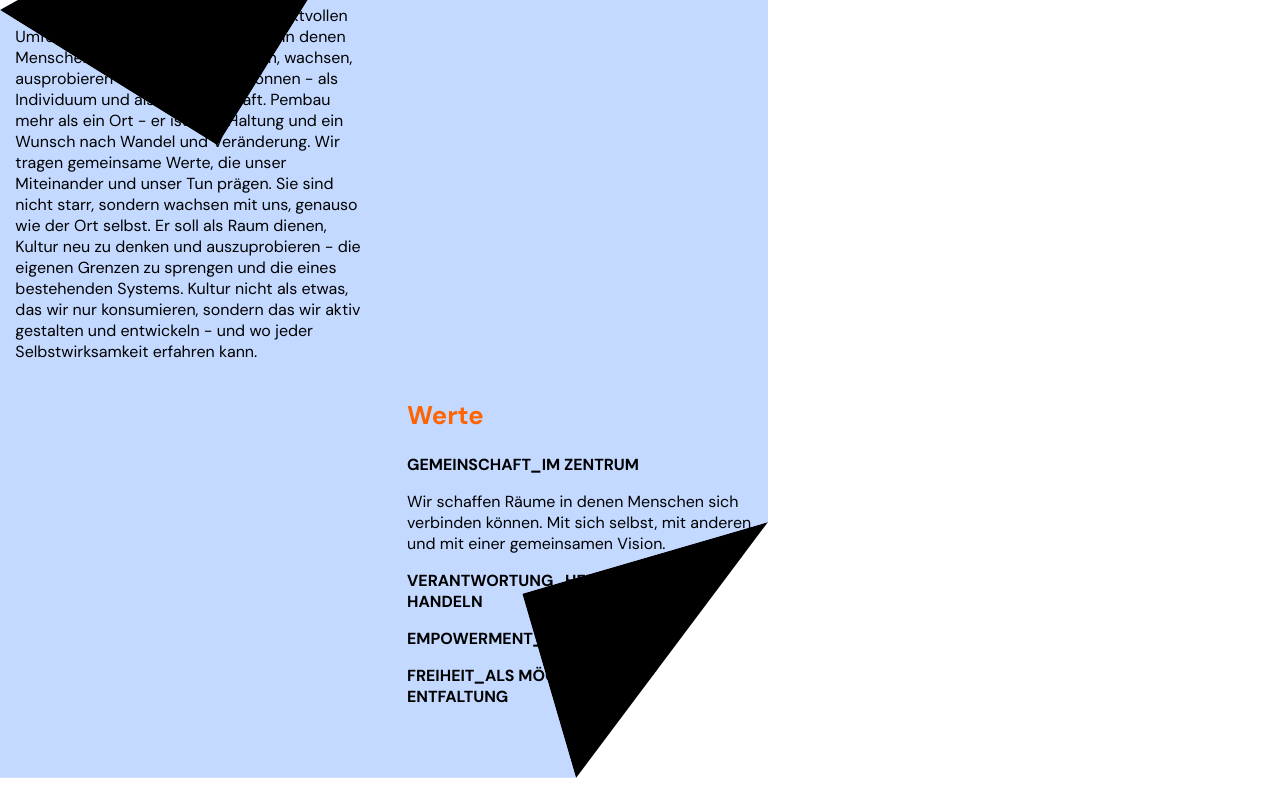
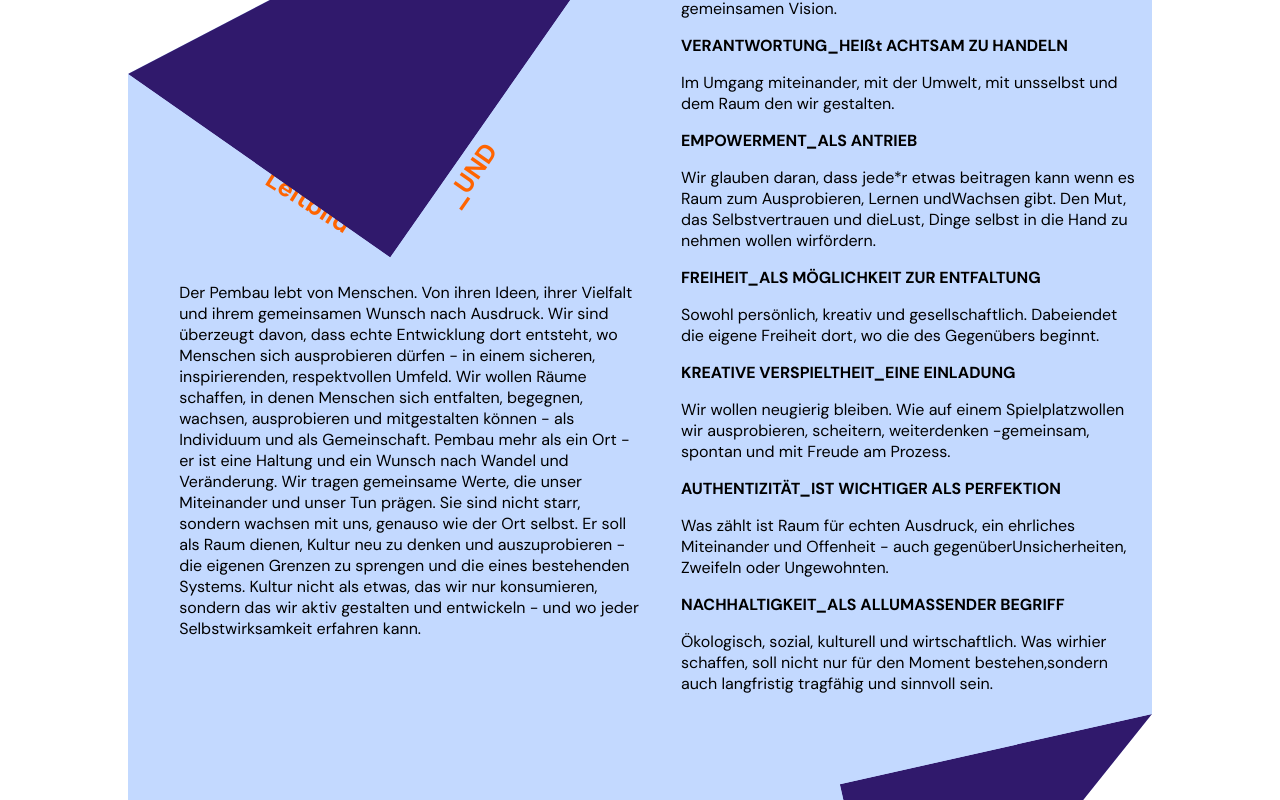
Before and after one commit to Knolldeboll/Pembau, a React (Vite) app in the folder pembau/: page /Pembau/About in a window 1280 px wide. Shown: the part 2720-3520 px from the top of the page. Built offline with nearby package versions, Linux system fonts and the light colour scheme.

Commit message:
zwischencommitt für pause, mainly leitbild fast feddich

```diff
--- a/pembau/src/AboutAktuell.tsx
+++ b/pembau/src/AboutAktuell.tsx
@@ -118,17 +118,13 @@ const AboutAktuell = () => {
 
 
       {/*Leitbild neu/skalierbar: */}
-      <div className="leitbild leitbildSmall">
+      <div className="leitbild leitbildSmall" style={{ display: "flex", justifyContent: "center" }}>
+        <CollapseFrame width={80} height={100} rotation={0} folds={{ topLeft: { horPercent: 60, vertPercent: 25, perma: true }, bottomRight: { horPercent: 25, vertPercent: 25, perma: false } }} foldColor="#30196C">
+          <h2 style={{ rotate: "32deg", position: "absolute", left: "13%", top: "32%", zIndex: "3" }}>Leitbild</h2>
+          <h2 style={{ rotate: "-55deg", position: "absolute", left: "30%", top: "30%", zIndex: "3" }}>_UND</h2>
+          <div id="leitbildtextcontainer" style={{ width: "100%", height: "100%", backgroundColor: "#C3D9FF" }}>
 
-        <CollapseFrame width={60} height={80} rotation={0} folds={{ topLeft: { horPercent: 60, vertPercent: 25, perma: true }, bottomRight: { horPercent: 25, vertPercent: 25, perma: false } }} foldColor="#000000">
-          <div id="leitbildtextcontainer" style={{ width: "100%", height: "100%", backgroundColor: "#C3D9FF", display: "flex", flexDirection: "column" }}>
-
-            {/**Free float h2 */}
-            <h2 style={{ zIndex: "3" }}>Leitbild_UND</h2>
-
-
-            {/**Achtung: ist diagonal getauscht worden! */}
-            <div id="lowerlefttext" style={{ flex: "none", marginLeft: "2%", width: "45%", alignSelf: "flex-start", marginTop: "auto" }}>
+            <div id="lowerlefttext" style={{ position: "absolute", top: "40%", left: "5%", width: "45%", }}>
               <p>Der Pembau lebt von Menschen. Von ihren Ideen, ihrer Vielfalt und ihrem gemeinsamen Wunsch nach Ausdruck.
                 Wir sind überzeugt davon, dass echte Entwicklung dort entsteht, wo Menschen sich ausprobieren dürfen - in einem sicheren, inspirierenden, respektvollen Umfeld. Wir wollen Räume schaffen, in denen Menschen sich entfalten, begegnen, wachsen, ausprobieren und mitgestalten können - als Individuum und als Gemeinschaft.
                 Pembau mehr als ein Ort - er ist eine Haltung und ein Wunsch nach Wandel und Veränderung.
@@ -138,34 +134,112 @@ const AboutAktuell = () => {
               </p>
             </div>
 
-            <div id="upperrighttext" style={{ flex: "none", alignSelf: "flex-end", marginRight: "2%", width: "45%", marginBottom: "auto" }}>
+            <div id="upperrighttext" className="hide-scrollbar-blue" style={{ position: "absolute", top: "7%", right: "1%", width: "45%", overflowY: "scroll", height: "90%" }}>
               <h2>Werte</h2>
 
               <h3>GEMEINSCHAFT_IM ZENTRUM</h3>
-              <p>Wir schaffen Räume in denen Menschen sich verbinden können. Mit sich selbst, mit anderen und mit einer gemeinsamen Vision. </p>
+              <p>Wir schaffen Räume in denen Menschen sich<wbr />
+                verbinden können. Mit sich selbst, mit anderen und<wbr />
+                mit einer gemeinsamen Vision. </p>
 
               <h3>VERANTWORTUNG_HEIßt ACHTSAM ZU HANDELN</h3>
-              <p></p>
+              <p>Im Umgang miteinander, mit der Umwelt, mit uns<wbr />
+                selbst und dem Raum den wir gestalten.</p>
 
               <h3>EMPOWERMENT_ALS ANTRIEB</h3>
-              <p></p>
+              <p>Wir glauben daran, dass jede*r etwas beitragen kann <wbr />
+                wenn es Raum zum Ausprobieren, Lernen und<wbr />
+                Wachsen gibt. Den Mut, das Selbstvertrauen und die<wbr />
+                Lust, Dinge selbst in die Hand zu nehmen wollen wir<wbr />
+                fördern.</p>
 
               <h3>FREIHEIT_ALS MÖGLICHKEIT ZUR ENTFALTUNG</h3>
-              <p></p>
+              <p>Sowohl persönlich, kreativ und gesellschaftlich. Dabei<wbr />
+                endet die eigene Freiheit dort, wo die des <wbr />
+                Gegenübers beginnt.</p>
 
-              <h3></h3>
-              <p></p>
+              <h3>KREATIVE VERSPIELTHEIT_EINE EINLADUNG</h3>
+              <p>Wir wollen neugierig bleiben. Wie auf einem Spielplatz<wbr />
+                wollen wir ausprobieren, scheitern, weiterdenken -<wbr />
+                gemeinsam, spontan und mit Freude am Prozess.</p>
 
-              <h3></h3>
-              <p></p>
+              <h3>AUTHENTIZITÄT_IST WICHTIGER ALS PERFEKTION</h3>
+              <p>Was zählt ist Raum für echten Ausdruck, ein ehrliches<wbr />
+                Miteinander und Offenheit - auch gegenüber<wbr />
+                Unsicherheiten, Zweifeln oder Ungewohnten.</p>
 
-              <h3></h3>
-              <p></p>
+              <h3>NACHHALTIGKEIT_ALS ALLUMASSENDER BEGRIFF</h3>
+              <p>Ökologisch, sozial, kulturell und wirtschaftlich. Was wir<wbr />
+                hier schaffen, soll nicht nur für den Moment bestehen,<wbr />
+                sondern auch langfristig tragfähig und sinnvoll sein.</p>
 
             </div>
           </div>
         </CollapseFrame >
       </div>
+
+
+      {/*Leitbild neu/skalierbar: */}
+      <div className="leitbild leitbildBig" style={{ display: "flex", justifyContent: "center" }}>
+        <CollapseFrame width={80} height={250} rotation={0} folds={{ topLeft: { horPercent: 60, vertPercent: 25, perma: true }, bottomRight: { horPercent: 25, vertPercent: 25, perma: false } }} foldColor="#30196C">
+          <h2 style={{ rotate: "32deg", position: "absolute", left: "13%", top: "32%", zIndex: "3" }}>Leitbild</h2>
+          <h2 style={{ rotate: "-55deg", position: "absolute", left: "30%", top: "30%", zIndex: "3" }}>_UND</h2>
+          <div id="leitbildtextcontainer" style={{ width: "100%", height: "100%", backgroundColor: "#C3D9FF" }}>
+
+            <div id="lowerlefttext" className="hide-scrollbar-blue" style={{ position: "absolute", bottom: "5%", left: "5%", width: "45%", overflowY: "scroll", }}>
+              <p>Der Pembau lebt von Menschen. Von ihren Ideen, ihrer Vielfalt und ihrem gemeinsamen Wunsch nach Ausdruck.
+                Wir sind überzeugt davon, dass echte Entwicklung dort entsteht, wo Menschen sich ausprobieren dürfen - in einem sicheren, inspirierenden, respektvollen Umfeld. Wir wollen Räume schaffen, in denen Menschen sich entfalten, begegnen, wachsen, ausprobieren und mitgestalten können - als Individuum und als Gemeinschaft.
+                Pembau mehr als ein Ort - er ist eine Haltung und ein Wunsch nach Wandel und Veränderung.
+                Wir tragen gemeinsame Werte, die unser Miteinander und unser Tun prägen. Sie sind nicht starr, sondern wachsen mit uns, genauso wie der Ort selbst.
+                Er soll als Raum dienen, Kultur neu zu denken und auszuprobieren - die eigenen Grenzen zu sprengen und die eines bestehenden Systems.
+                Kultur nicht als etwas, das wir nur konsumieren, sondern das wir aktiv gestalten und entwickeln - und wo jeder Selbstwirksamkeit erfahren kann.
+              </p>
+            </div>
+
+            <div id="upperrighttext" className="hide-scrollbar-blue" style={{ position: "absolute", top: "7%", right: "1%", width: "45%", overflowY: "scroll", height: "90%" }}>
+              <h2>Werte</h2>
+
+              <h3>GEMEINSCHAFT_IM ZENTRUM</h3>
+              <p>Wir schaffen Räume in denen Menschen sich<wbr />
+                verbinden können. Mit sich selbst, mit anderen und<wbr />
+                mit einer gemeinsamen Vision. </p>
+
+              <h3>VERANTWORTUNG_HEIßt ACHTSAM ZU HANDELN</h3>
+              <p>Im Umgang miteinander, mit der Umwelt, mit uns<wbr />
+                selbst und dem Raum den wir gestalten.</p>
+
+              <h3>EMPOWERMENT_ALS ANTRIEB</h3>
+              <p>Wir glauben daran, dass jede*r etwas beitragen kann <wbr />
+                wenn es Raum zum Ausprobieren, Lernen und<wbr />
+                Wachsen gibt. Den Mut, das Selbstvertrauen und die<wbr />
+                Lust, Dinge selbst in die Hand zu nehmen wollen wir<wbr />
+                fördern.</p>
+
+              <h3>FREIHEIT_ALS MÖGLICHKEIT ZUR ENTFALTUNG</h3>
+              <p>Sowohl persönlich, kreativ und gesellschaftlich. Dabei<wbr />
+                endet die eigene Freiheit dort, wo die des <wbr />
+                Gegenübers beginnt.</p>
+
+              <h3>KREATIVE VERSPIELTHEIT_EINE EINLADUNG</h3>
+              <p>Wir wollen neugierig bleiben. Wie auf einem Spielplatz<wbr />
+                wollen wir ausprobieren, scheitern, weiterdenken -<wbr />
+                gemeinsam, spontan und mit Freude am Prozess.</p>
+
+              <h3>AUTHENTIZITÄT_IST WICHTIGER ALS PERFEKTION</h3>
+              <p>Was zählt ist Raum für echten Ausdruck, ein ehrliches<wbr />
+                Miteinander und Offenheit - auch gegenüber<wbr />
+                Unsicherheiten, Zweifeln oder Ungewohnten.</p>
+
+              <h3>NACHHALTIGKEIT_ALS ALLUMASSENDER BEGRIFF</h3>
+              <p>Ökologisch, sozial, kulturell und wirtschaftlich. Was wir<wbr />
+                hier schaffen, soll nicht nur für den Moment bestehen,<wbr />
+                sondern auch langfristig tragfähig und sinnvoll sein.</p>
+
+            </div>
+          </div>
+        </CollapseFrame >
+      </div>
+
 
 
 
--- a/pembau/src/Components/CollapseFrame.tsx
+++ b/pembau/src/Components/CollapseFrame.tsx
@@ -81,16 +81,17 @@ export const CollapseFrame = ({
   };
 
   return (
-    <div
+    <div className="collapseFrameOuter"
       style={{
         position: "relative",
         width: `${width}vw`,
         height: `${height}vw`,
         rotate: `${rotation}deg`,
+        zIndex: "1",
       }}
       onClick={toggleCollapsed}
     >
-      <div
+      <div className="collapseFrameInner"
         style={{
           width: "100%",
           height: "100%",
@@ -103,9 +104,10 @@ export const CollapseFrame = ({
         {children}
       </div>
 
-      {(isCollapsed || folds?.topLeft?.perma) && folds?.topLeft && (
+      {
+        (isCollapsed || folds?.topLeft?.perma) && folds?.topLeft && (
           <svg
-          className="toprightcorner"
+            className="topleftcorner"
             style={{
               position: "absolute",
               width: folds.topLeft.horPercent + "%",
@@ -116,15 +118,20 @@ export const CollapseFrame = ({
               rotate: `${getCornerAngle("topLeft", width, height, folds.topLeft)}deg`,
               transformOrigin: "",
               fill: foldColor || "#386638",
+              zIndex: "2",
             }}
             viewBox="0 0 100 100"
             preserveAspectRatio="none"
           >
-          <polygon points="0,0 100,0 0,100"></polygon>
+
+            <polygon points="0,0 100,0 0,100">
+            </polygon>
           </svg>
-      )}
+        )
+      }
 
-      {(isCollapsed || folds?.topRight?.perma) && folds?.topRight && (
+      {
+        (isCollapsed || folds?.topRight?.perma) && folds?.topRight && (
           <svg
             className="toprightcorner"
             style={{
@@ -137,17 +144,20 @@ export const CollapseFrame = ({
               rotate: `${getCornerAngle("topRight", width, height, folds.topRight)}deg`,
               transformOrigin: "",
               fill: foldColor || "#386638",
+              zIndex: "2",
             }}
             viewBox="0 0 100 100"
             preserveAspectRatio="none"
           >
             <polygon points="0,0 100,0 100,100"></polygon>
           </svg>
-      )}
+        )
+      }
 
-      {(isCollapsed || folds?.bottomRight?.perma) && folds?.bottomRight && (
+      {
+        (isCollapsed || folds?.bottomRight?.perma) && folds?.bottomRight && (
           <svg
-          className="toprightcorner"
+            className="bottomrightcorner"
             style={{
               position: "absolute",
               width: folds.bottomRight.horPercent + "%",
@@ -158,16 +168,19 @@ export const CollapseFrame = ({
               rotate: `${getCornerAngle("bottomRight", width, height, folds.bottomRight)}deg`,
               transformOrigin: "",
               fill: foldColor || "#386638",
+              zIndex: "2",
             }}
             viewBox="0 0 100 100"
             preserveAspectRatio="none"
           >
             <polygon points="100,0 100,100 0,100"></polygon>
           </svg>
-      )}
-      {(isCollapsed || folds?.bottomLeft?.perma) && folds?.bottomLeft && (
+        )
+      }
+      {
+        (isCollapsed || folds?.bottomLeft?.perma) && folds?.bottomLeft && (
           <svg
-          className="toprightcorner"
+            className="bottomleftcorner"
             style={{
               position: "absolute",
               width: folds.bottomLeft.horPercent + "%",
@@ -177,14 +190,16 @@ export const CollapseFrame = ({
               scale: "-1 1",
               rotate: `${getCornerAngle("bottomLeft", width, height, folds.bottomLeft)}deg`,
               fill: foldColor || "#386638",
+              zIndex: "2",
             }}
             viewBox="0 0 100 100"
             preserveAspectRatio="none"
           >
             <polygon points="0,0 100,100 0,100"></polygon>
           </svg>
-      )}
-    </div>
+        )
+      }
+    </div >
   );
 };
 
--- a/pembau/src/style.css
+++ b/pembau/src/style.css
@@ -563,6 +563,8 @@ Der Body hat schon dem der Länge der Figma-Landingpage entsprechenden Länge, a
 */
 
 
+
+
 #nicetry {
   position: absolute;
   /* wird aus dem Dokumentenfluss enfernt, d.h. muss nicht unbedingt an ein voriges Element folgen! */
@@ -575,6 +577,17 @@ Der Body hat schon dem der Länge der Figma-Landingpage entsprechenden Länge, a
 
 }
 
+
+/*Random einschub:*/
+.hide-scrollbar-blue {
+  scrollbar-width: thin;
+  scrollbar-color: #a6c0ec #C3D9FF;
+
+}
+
+.hide-scrollbar-blue::-webkit-scrollbar {
+  display: none;
+}
 
 #nicetryvector {
 
@@ -640,11 +653,22 @@ body {
 /*ACHTUNG ggf. bei leitbild: das ist display flex normalerweise. vielleicht aber auch nur inner und outer dann egal.
 nur outerdiv hat class. innere sind immer flex. */
 
-/*
+
 .leitbildSmall {
+  display: flex !important
+}
+
+.leitbildBig {
   display: none !important
 }
 
-.leitbildBig {
-  display: inline-block !important
-}*/
+
+@media (max-width: 900px) {
+  .leitbildSmall {
+    display: none !important
+  }
+
+  .leitbildBig {
+    display: flex !important
+  }
+}
```
Lines whose indentation alone changed are shown as unchanged.
